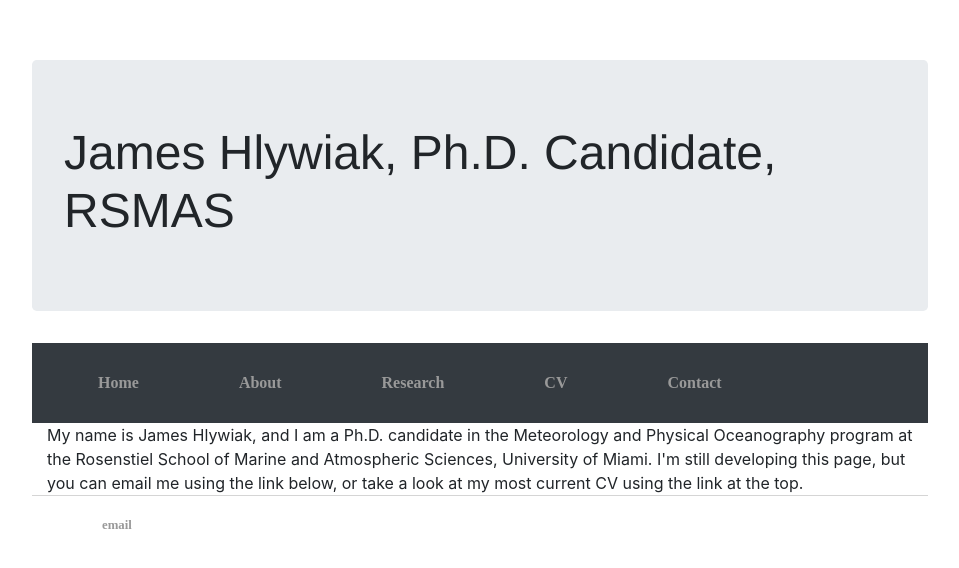
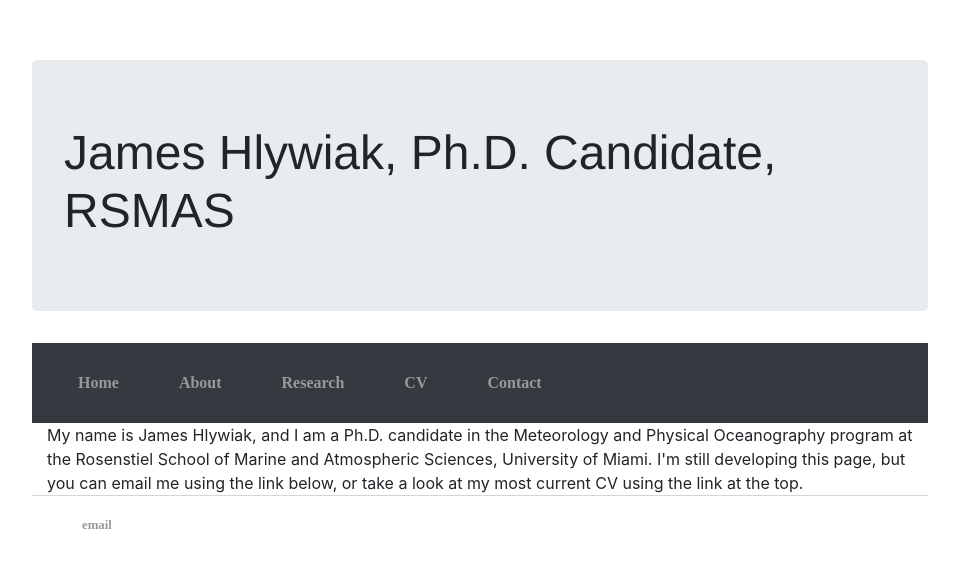
Before and after one commit to jameshlywiak/jameshlywiak.github.io, a Jekyll site: the page index.html, which Jekyll copies as it is, in a window 1280 px wide. Shown: the top 568 px of the page, without its empty margins (160-1119 px from the left). Built offline with Jekyll 4.4.1, drawn with Linux system fonts in a browser that asks for light colours.

Commit message:
Update main.css

```diff
--- a/css/main.css
+++ b/css/main.css
@@ -12,15 +12,13 @@ nav ul li, footer ul li {
     display: inline;
     padding-left:30px;
     padding-right:30px;
-    margin-right: 20px;
-    margin-left: 20px;
 }
 a {
     text-decoration: none;
     color: #999;
 }
 a:hover {
-    text-decoration: underline;
+    text-decoration:
 }
 h1 {
     font-size: 3em;
```
